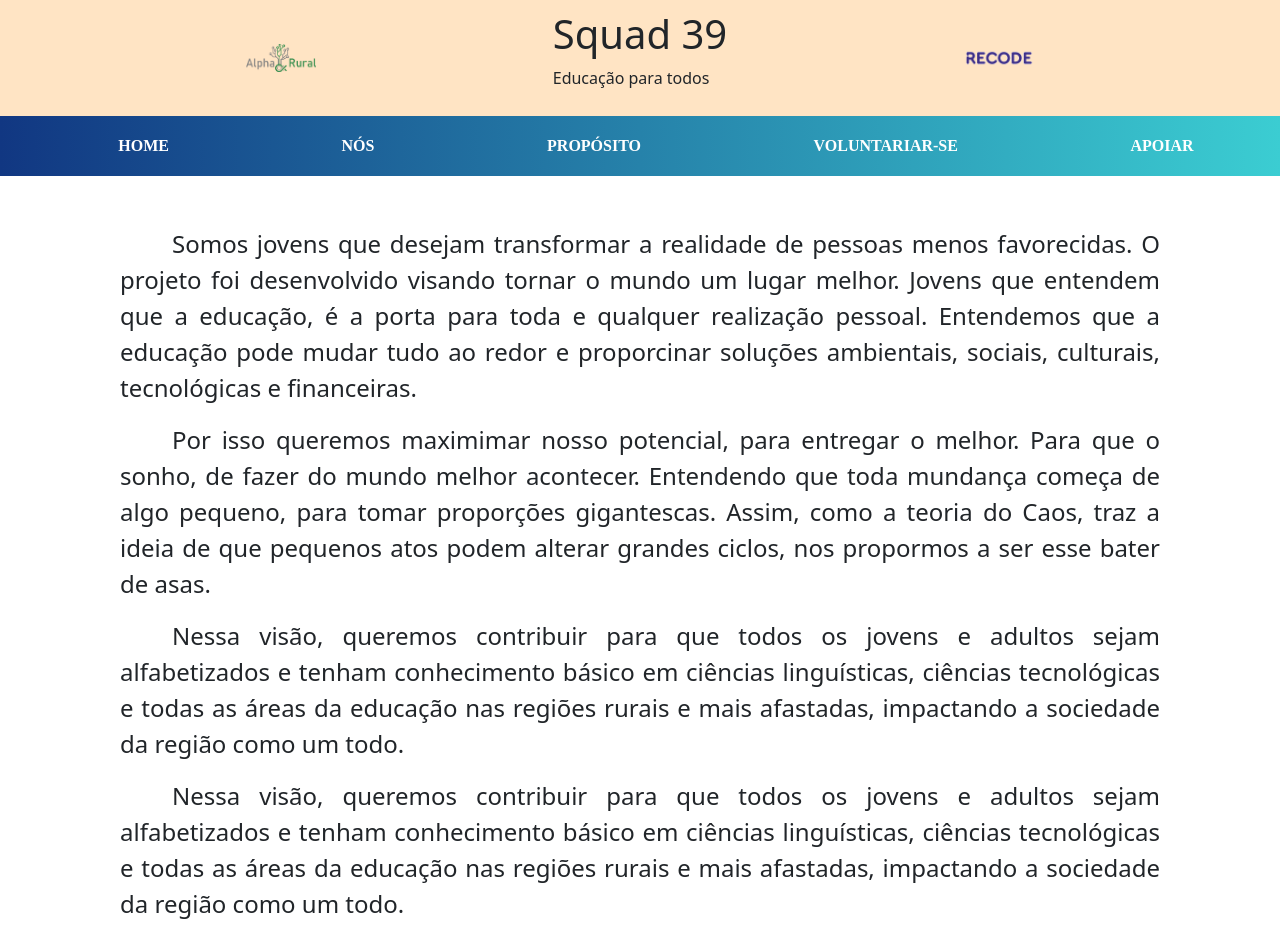
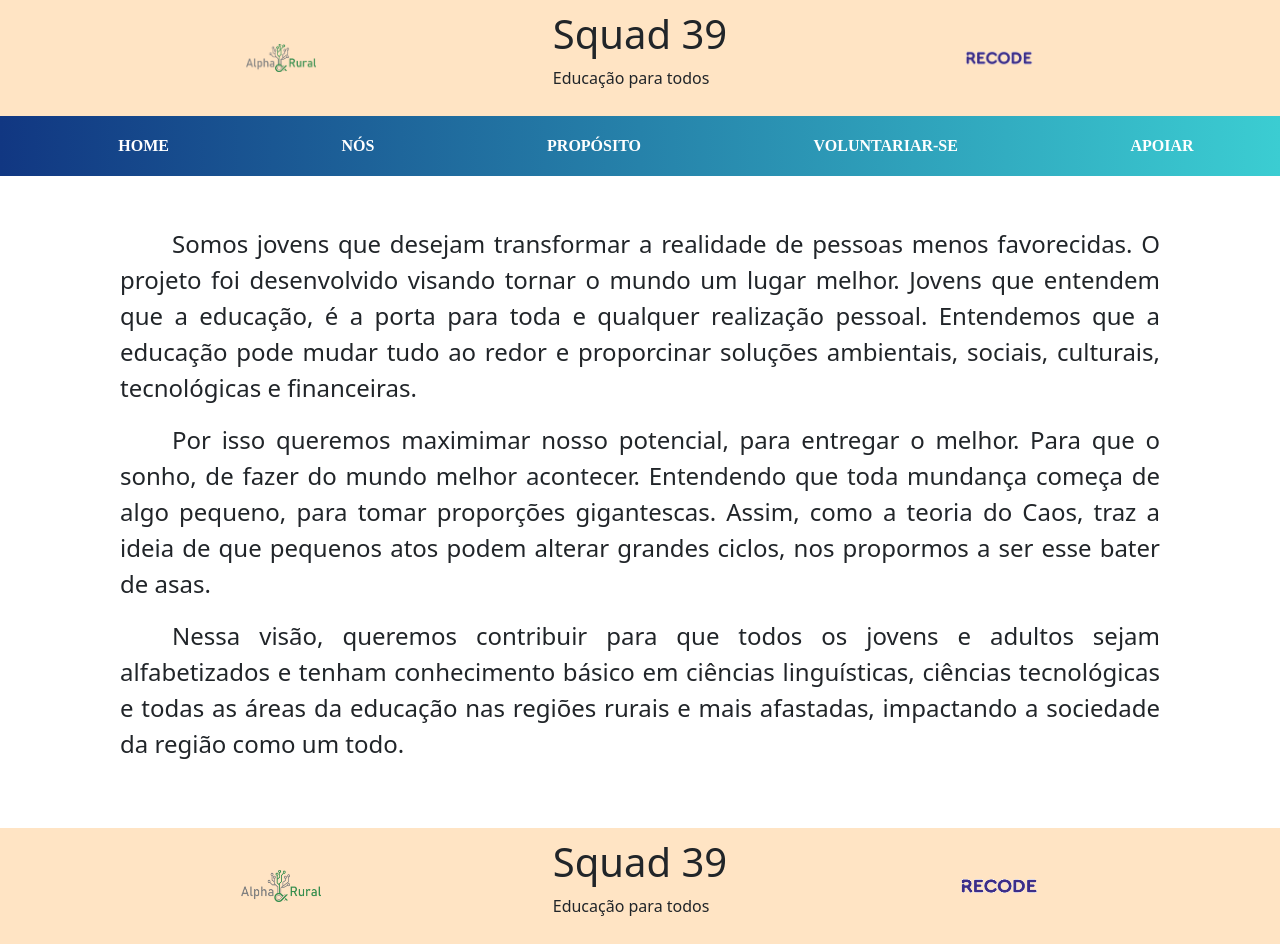
Before and after one commit to Squad39/EntregaFinalRecodePro, a React (Create React App) app: page /Nos in a window 1280 px wide. Shown: the top 952 px of the page. Built offline with nearby package versions, Linux system fonts and the light colour scheme.

Commit message:
Corrigindo

```diff
--- a/src/page/Nos.jsx
+++ b/src/page/Nos.jsx
@@ -10,9 +10,6 @@ export default ()=>{
             <p>
                 Nessa visão, queremos contribuir para que todos os jovens e adultos sejam alfabetizados e tenham conhecimento básico em ciências linguísticas, ciências tecnológicas e todas as áreas da educação nas regiões rurais e mais afastadas, impactando a sociedade da região como um todo.
             </p>
-            <p>
-                Nessa visão, queremos contribuir para que todos os jovens e adultos sejam alfabetizados e tenham conhecimento básico em ciências linguísticas, ciências tecnológicas e todas as áreas da educação nas regiões rurais e mais afastadas, impactando a sociedade da região como um todo.
-            </p>
 
         </section>
     )
```
